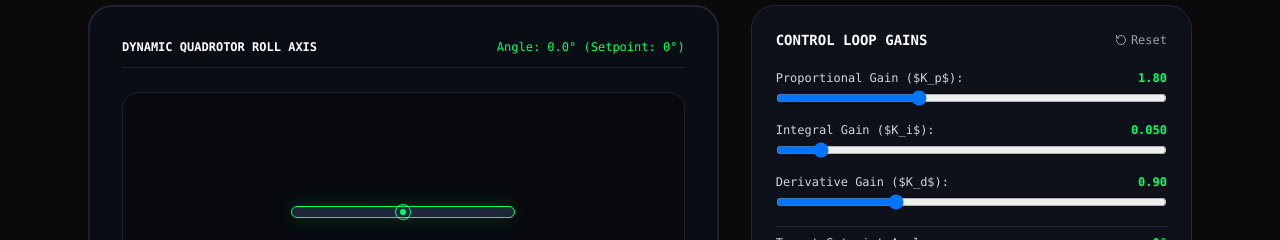
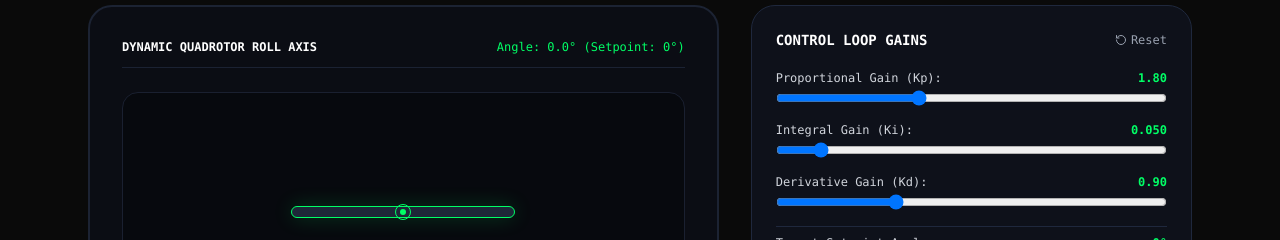
Before and after one commit to sanika388/aegis-drone-workshop, a Next.js app: page /lab in a window 1280 px wide. Both pictures are taken after a click on the button "02. PID Loop Gain Tuner". Shown: the part 447-687 px from the top of the page. Built offline with nearby package versions, Linux system fonts and the light colour scheme.

Commit message:
fix: resolve jsx syntax error in lab simulation suite

```diff
--- a/src/app/lab/page.tsx
+++ b/src/app/lab/page.tsx
@@ -19,7 +19,7 @@ import {
 } from 'lucide-react';
 
 export default function AvionicsLabPage() {
-  const [activeLab, setActiveLab] = useState<'pid' | 'filter' | 'thrust' | 'game'>('game');
+  const [activeLab, setActiveLab] = useState<'game' | 'pid' | 'filter' | 'thrust'>('game');
 
   // --- 1. PID LAB STATES ---
   const [kp, setKp] = useState(1.8);
@@ -429,7 +429,7 @@ export default function AvionicsLabPage() {
             <div className="space-y-3 font-mono text-xs">
               <div className="space-y-1">
                 <div className="flex justify-between text-gray-300">
-                  <span>Proportional Gain ($K_p$):</span>
+                  <span>Proportional Gain (Kp):</span>
                   <span className="text-neon font-bold">{kp.toFixed(2)}</span>
                 </div>
                 <input
@@ -445,7 +445,7 @@ export default function AvionicsLabPage() {
 
               <div className="space-y-1">
                 <div className="flex justify-between text-gray-300">
-                  <span>Integral Gain ($K_i$):</span>
+                  <span>Integral Gain (Ki):</span>
                   <span className="text-neon font-bold">{ki.toFixed(3)}</span>
                 </div>
                 <input
@@ -461,7 +461,7 @@ export default function AvionicsLabPage() {
 
               <div className="space-y-1">
                 <div className="flex justify-between text-gray-300">
-                  <span>Derivative Gain ($K_d$):</span>
+                  <span>Derivative Gain (Kd):</span>
                   <span className="text-neon font-bold">{kd.toFixed(2)}</span>
                 </div>
                 <input
@@ -514,7 +514,7 @@ export default function AvionicsLabPage() {
               6-Axis IMU (MPU6050) Complementary Angle Estimator
             </h3>
             <p className="text-xs text-gray-400 font-mono mt-1">
-              $$\theta_{fused} = \alpha \cdot (\theta + \omega_{gyro} \cdot \Delta t) + (1 - \alpha) \cdot \theta_{acc}$$
+              {"Angle(t) = α · (Angle(t-1) + GyroRate · Δt) + (1 - α) · AccAngle"}
             </p>
           </div>
 
@@ -540,7 +540,7 @@ export default function AvionicsLabPage() {
 
           <div className="space-y-2 bg-[#0e111a] p-5 rounded-2xl border border-[#1f283d] font-mono text-xs">
             <div className="flex justify-between">
-              <span className="text-gray-300">Filter Coefficient ($\alpha$): <strong>{filterAlpha.toFixed(2)}</strong></span>
+              <span className="text-gray-300">Filter Coefficient (α): <strong>{filterAlpha.toFixed(2)}</strong></span>
               <span className="text-neon">{Math.round(filterAlpha * 100)}% Gyro / {Math.round((1 - filterAlpha) * 100)}% Acc</span>
             </div>
             <input
```
